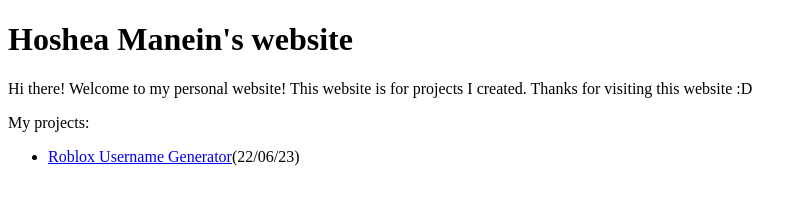
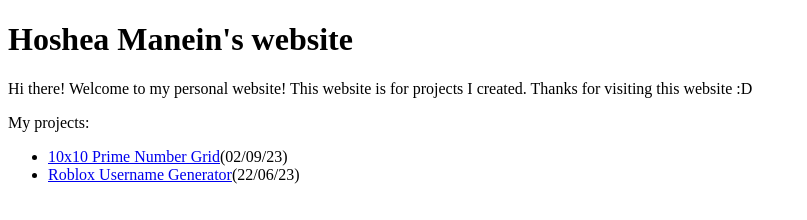
Before and after one commit to h0shea/h0shea.github.io, a plain HTML site: page index.html in a window 1280 px wide. Shown: the whole page, without its empty margins (0-807 px from the left). Drawn offline with Linux system fonts and the light colour scheme.

Commit message:
Update index.html

```diff
--- a/index.html
+++ b/index.html
@@ -9,6 +9,7 @@
         <p>Hi there! Welcome to my personal website! This website is for projects I created. Thanks for visiting this website :D</p>
         <p>My projects:</p>
         <ul>
+            <li><a href="https://h0shea.github.io/10x10-primme-number-grid/">10x10 Prime Number Grid</a>(02/09/23)</li>
             <li><a href="https://h0shea.github.io/roblox-username-generator/">Roblox Username Generator</a>(22/06/23)</li>
         </ul>
     </body>
```
